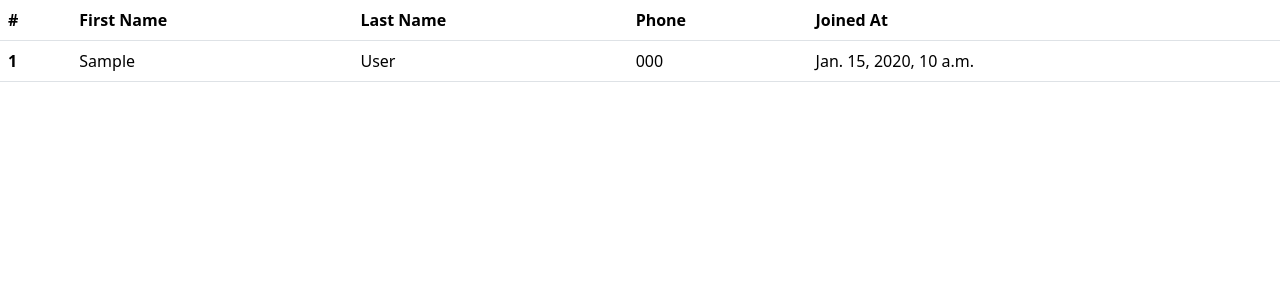
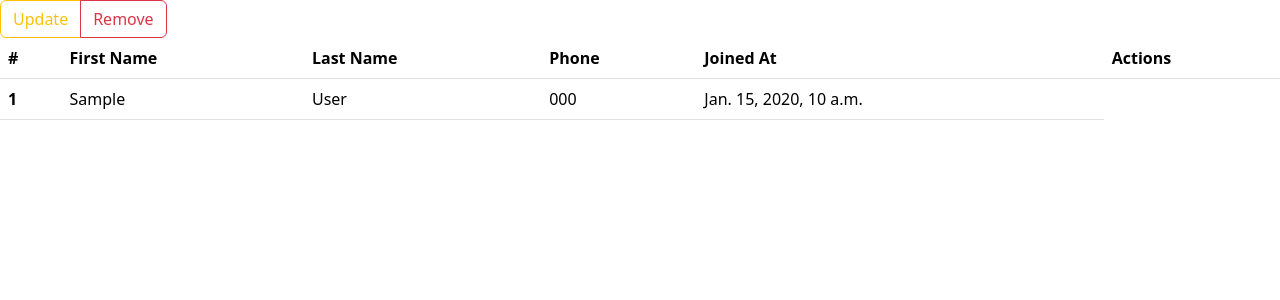
Before and after one commit to Mahadev234/User-CRUD-Django, a Django app: page / in a window 1280 px wide. Shown: the part 56-356 px from the top of the page. Run offline with Django 5.2, Linux system fonts and the light colour scheme; tables that the repository leaves empty hold one stand-in row (values such as "Sample post"); a database or web service that is not in the repository returns one stand-in record (values such as "Sample title"); data that the repository does not hold is empty.

Commit message:
added actions in dashboard

```diff
--- a/interface/templates/index.html
+++ b/interface/templates/index.html
@@ -17,6 +17,7 @@
                 <th scope="col">Last Name</th>
                 <th scope="col">Phone</th>
                 <th scope="col">Joined At</th>
+                <th scope="col">Actions</th>
             </tr>
         </thead>
         <tbody>
@@ -27,6 +28,10 @@
                 <td>{{ user.last_name }}</td>
                 <td>{{ user.phone }}</td>
                 <td>{{ user.joined_at }}</td>
+                <div class="btn-group" role="group" aria-label="Update and Delete">
+                    <button type="button" class="btn btn-outline-warning">Update</button>
+                    <button type="button" class="btn btn-outline-danger">Remove</button>
+                </div>
             </tr>
             {% endfor %}
         </tbody>
```
